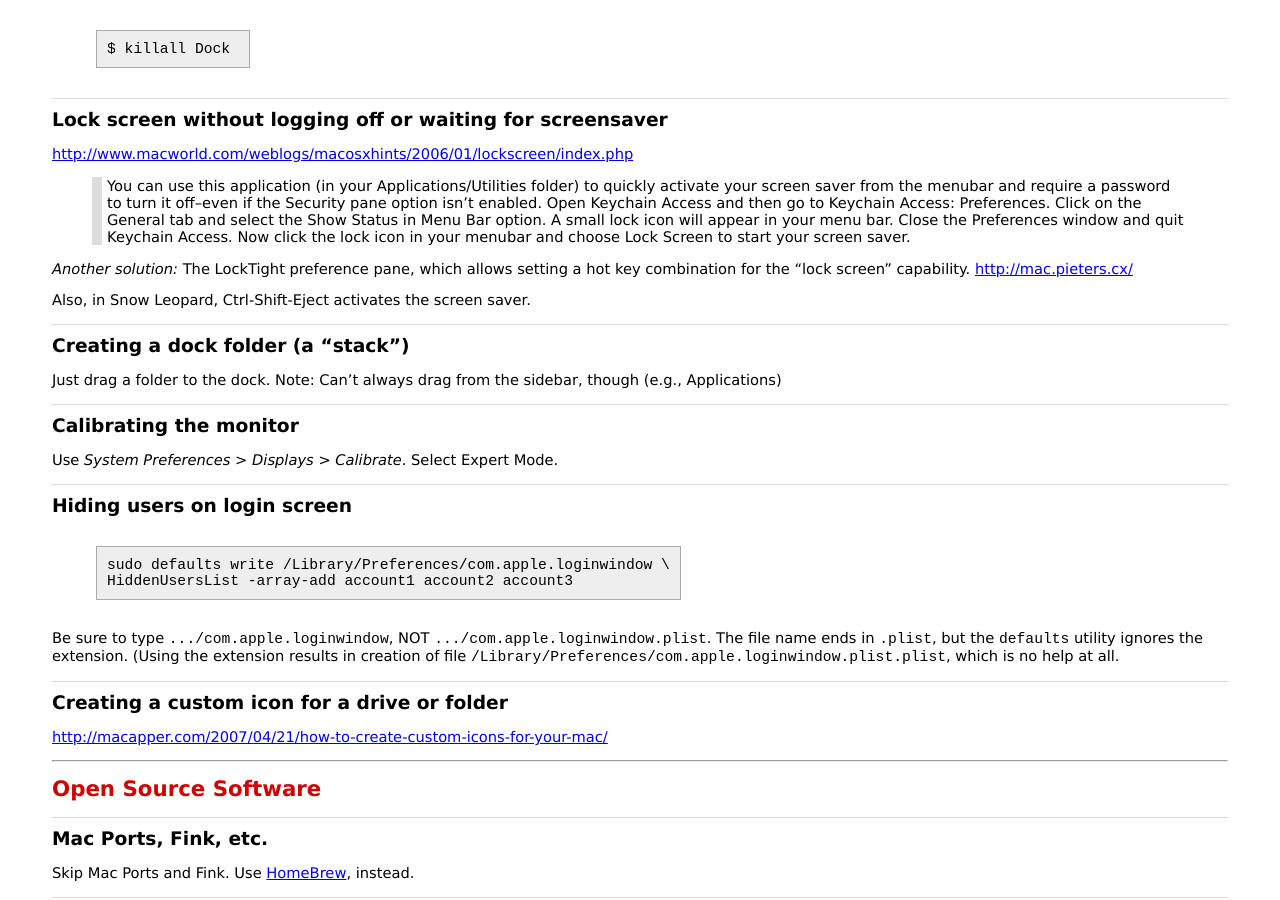
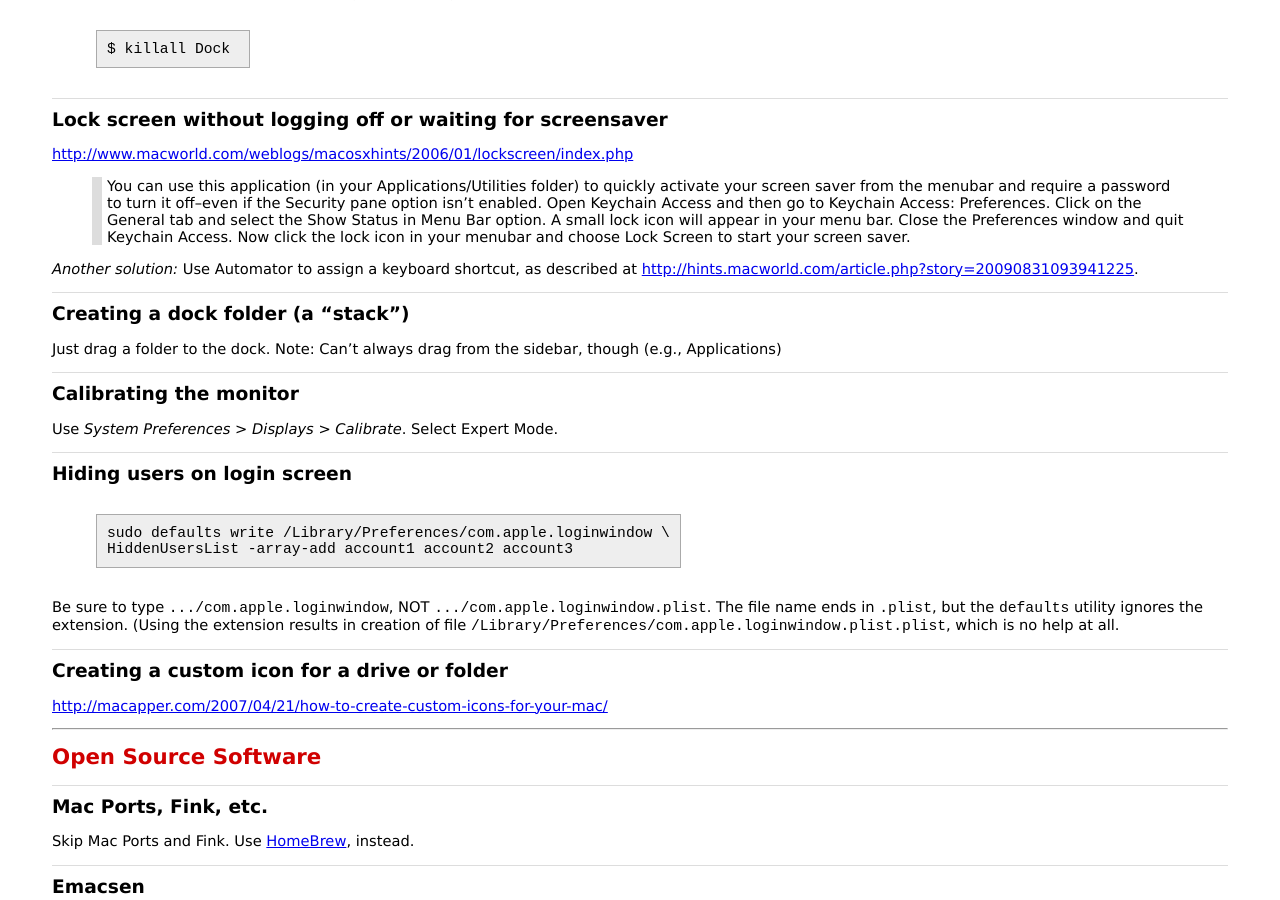
Before and after one commit to bmc/cheat-sheets, a Jekyll site: the page built from mac-os-x.md, in a window 1280 px wide and 900 px high, scrolled down 1879 px. Built offline with Jekyll 4.4.1, drawn with Linux system fonts in a browser that asks for light colours.

Commit message:
Changes to screensaver.

```diff
--- a/mac-os-x.md
+++ b/mac-os-x.md
@@ -57,11 +57,8 @@ effect:
 > quit Keychain Access. Now click the lock icon in your menubar and choose
 > Lock Screen to start your screen saver.
 
-*Another solution:* The LockTight preference pane, which allows setting a
-hot key combination for the "lock screen" capability.
-<http://mac.pieters.cx/>
-
-Also, in Snow Leopard, Ctrl-Shift-Eject activates the screen saver.
+*Another solution:* Use Automator to assign a keyboard shortcut, as described
+at <http://hints.macworld.com/article.php?story=20090831093941225>.
 
 ## Creating a dock folder (a "stack")
 
```
